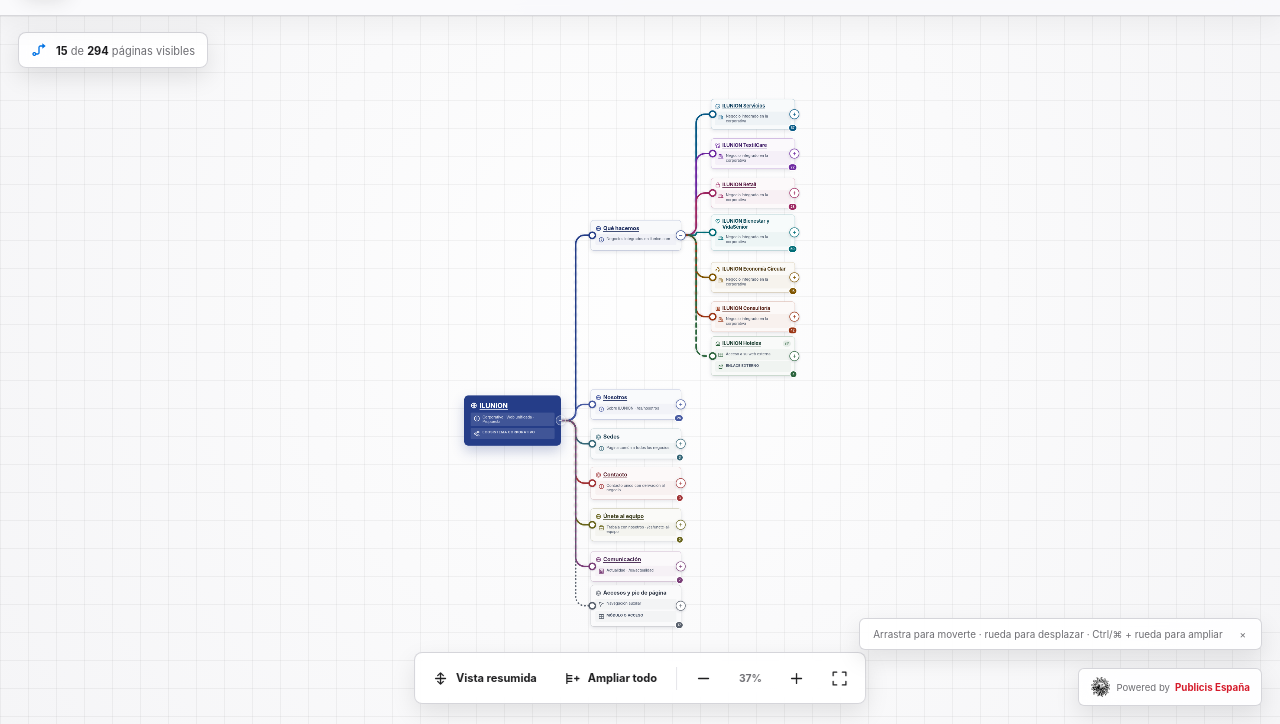
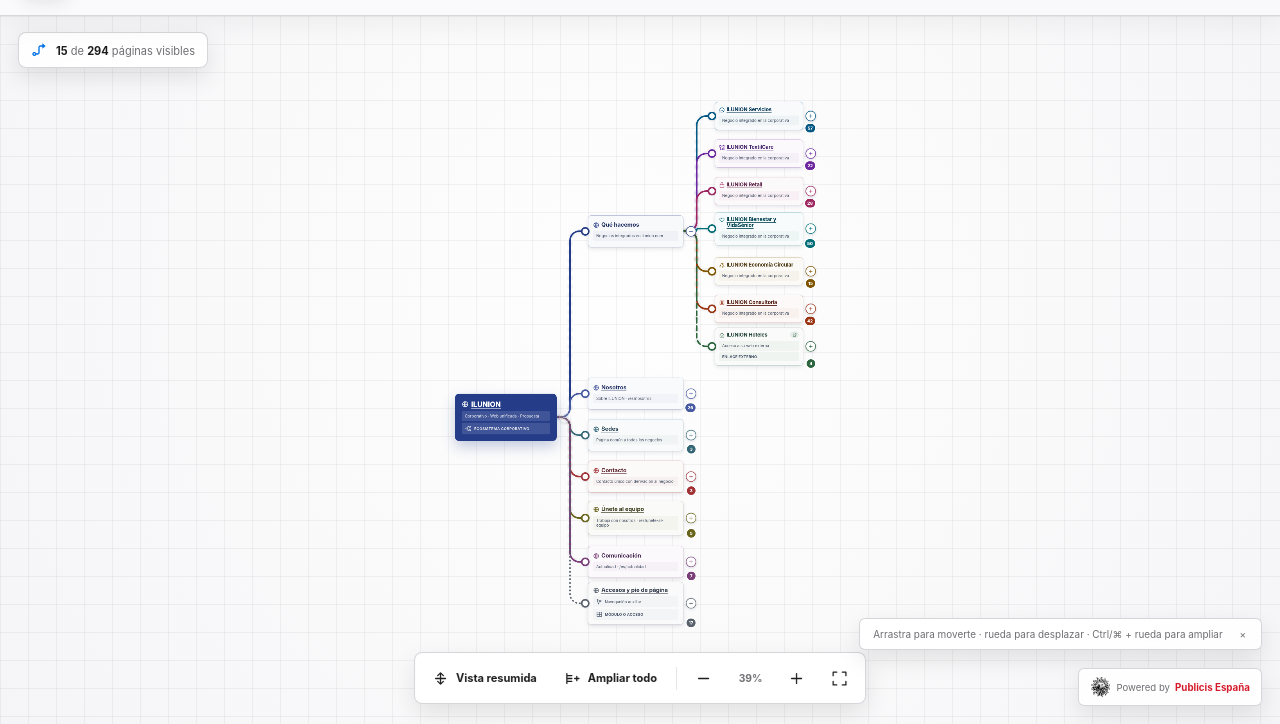
Before and after one commit to esanchezhuertas-ux/-ilunion-arquitectura-interactiva, a plain HTML site: page index.html in a window 1280 px wide. Shown: the part 76-800 px from the top of the page. Drawn offline with Linux system fonts and the light colour scheme.

Commit message:
Corregir iconos, etiquetas y separación de nodos

```diff
--- a/app.js
+++ b/app.js
@@ -127,6 +127,7 @@
 };
 
 const SVG_NS = "http://www.w3.org/2000/svg";
+const NODE_PORT_OFFSET = 12;
 const normalize = (value) => String(value || "")
   .normalize("NFD")
   .replace(/[\u0300-\u036f]/g, "")
@@ -562,7 +563,7 @@
   const c = child.layout;
   const startX = p.x + p.width;
   const startY = p.y;
-  const endX = c.x;
+  const endX = c.x - NODE_PORT_OFFSET;
   const endY = c.y;
   const railX = startX + (endX - startX) / 2;
   const verticalDistance = Math.abs(endY - startY);
@@ -596,7 +597,7 @@
       { x: startX, y: startY + 32 },
       { x: railX, y: startY + 32 },
       { x: railX, y: c.y },
-      { x: c.x, y: c.y }
+      { x: c.x - NODE_PORT_OFFSET, y: c.y }
     ], 16);
   }
 
@@ -676,7 +677,7 @@
         const type = connectorType(child);
         const d = roundedOrthogonalPath([
           { x: railX, y: child.layout.y },
-          { x: child.layout.x, y: child.layout.y }
+          { x: child.layout.x - NODE_PORT_OFFSET, y: child.layout.y }
         ]);
         const baseClass = `connector connector-base${type === "solid" ? "" : ` base-${type}`}`;
         const flowClass = `connector connector-flow${type === "solid" ? "" : ` flow-${type}`}`;
@@ -744,25 +745,35 @@
   window: "window.svg"
 });
 
+function isUrlOrNavigationDetail(value) {
+  const raw = String(value || "");
+  const text = normalize(raw);
+  const containsUrlOrRoute = /https?:\/\/|www\.|(?:^|\s)[a-z0-9-]+(?:\.[a-z0-9-]+)+(?:\/|\s|$)|(?:^|[\s·])\/(?:[a-z0-9-]+\/?)+/i.test(raw);
+  const containsBreadcrumb = /[›→]/.test(raw);
+  const sharedNavigationCopy = /negocios? integrados? en (?:la corporativa|ilunion\.com)|acceso (?:a|al) empleo corporativo|empleo en la corporativa|referencia actual|url provisional/.test(text);
+  return containsUrlOrRoute || containsBreadcrumb || sharedNavigationCopy;
+}
+
+function isPdfDetail(value) {
+  return /^(?:\d+\s+documentos?\s+)?pdf$/.test(normalize(value));
+}
+
 function contextualIconKind(value) {
   const text = normalize(value);
+  if (isUrlOrNavigationDetail(value) || isPdfDetail(value)) return null;
   if (/\bpdf\b/.test(text)) return "pdf";
   if (/plantilla/.test(text)) return "template";
   if (/app store|google play|descarga en|aplicacion movil|aplicación móvil/.test(text)) return "mobile";
-  if (/empleo|trabaja con nosotros|unete al equipo/.test(text)) return "briefcase";
+  if (/^modulo\b|misma pagina|misma página/.test(text)) return "module";
   if (/formulario|negocio seleccionado/.test(text)) return "form";
   if (/repositorio|documentacion|documentación|catalogo|catálogo/.test(text)) return "archive";
   if (/blog|noticias|actualidad|contenido filtrado/.test(text)) return "article";
-  if (/negocio integrado|rama de negocio/.test(text)) return "business";
   if (/sede|mapa de|filtro|clinica|clínica|centro de dia|centro de día/.test(text)) return "location";
-  if (/navegacion|navegación|accesos a contenidos comunes/.test(text)) return "navigation";
+  if (/navegacion|navegación/.test(text)) return "navigation";
   if (/apertura en capa/.test(text)) return "window";
   if (/detalle en capa/.test(text)) return "layer";
-  if (/modulo|módulo|misma pagina|misma página|acceso/.test(text)) return "module";
-  if (/referencia actual|url provisional/.test(text)) return "link";
-  if (/enlace externo/.test(text)) return "external";
   if (/ecosistema corporativo/.test(text)) return "ecosystem";
-  return "description";
+  return null;
 }
 
 function createContextIcon(kind) {
@@ -774,10 +785,16 @@
   return icon;
 }
 
-function createDetailRow(tagName, className, value, node) {
+function createDetailRow(tagName, className, value) {
   const row = document.createElement(tagName);
   row.className = `${className} node-detail-row`;
-  row.append(createContextIcon(contextualIconKind(value)));
+  const iconKind = contextualIconKind(value);
+  if (iconKind) {
+    row.append(createContextIcon(iconKind));
+  } else {
+    row.classList.add("without-context-icon");
+  }
+  if (isPdfDetail(value)) row.classList.add("pdf-detail");
   const text = document.createElement("span");
   text.className = "node-detail-text";
   text.textContent = value;
@@ -897,7 +914,10 @@
     file.title = "Documento PDF";
     file.setAttribute("role", "img");
     file.setAttribute("aria-label", "Documento PDF");
-    file.append(createContextIcon("pdf"));
+    const fileLabel = document.createElement("span");
+    fileLabel.className = "file-mark-label";
+    fileLabel.textContent = "PDF";
+    file.append(createContextIcon("pdf"), fileLabel);
     topLine.append(file);
   }
 
@@ -922,13 +942,13 @@
   if (details) details.className = "node-details";
 
   if (node.subtitle && details) {
-    const subtitle = createDetailRow("p", "node-subtitle", node.subtitle, node);
+    const subtitle = createDetailRow("p", "node-subtitle", node.subtitle);
     details.append(subtitle);
   }
 
   const meta = metaLabel(node);
   if (meta && details) {
-    const metaElement = createDetailRow("span", "node-meta", meta, node);
+    const metaElement = createDetailRow("span", "node-meta", meta);
     details.append(metaElement);
   }
 
--- a/index.html
+++ b/index.html
@@ -10,7 +10,7 @@
     />
     <title>Propuesta Arquitectura ILUNION</title>
     <link rel="icon" href="./ilunion-symbol.png" type="image/png" />
-    <link rel="stylesheet" href="./styles.css?v=57" />
+    <link rel="stylesheet" href="./styles.css?v=58" />
   </head>
   <body>
     <div class="app-shell">
@@ -248,6 +248,6 @@
       </div>
       <noscript>Esta visualización necesita JavaScript para mostrar y plegar las ramas.</noscript>
     </div>
-    <script src="./app.js?v=57" defer></script>
+    <script src="./app.js?v=58" defer></script>
   </body>
 </html>
--- a/styles.css
+++ b/styles.css
@@ -439,10 +439,10 @@
   content: "";
   position: absolute;
   z-index: 3;
-  left: -7px;
+  left: -19px;
   top: 50%;
-  width: 13px;
-  height: 13px;
+  width: 14px;
+  height: 14px;
   transform: translateY(-50%);
   border: 4px solid var(--node-color);
   border-radius: 50%;
@@ -613,15 +613,26 @@
   display: inline-flex;
   align-items: center;
   justify-content: center;
-  width: calc(var(--context-icon-size) + 6px);
+  width: auto;
+  min-width: calc(var(--context-icon-size) + 22px);
   height: calc(var(--context-icon-size) + 6px);
+  padding: 0 6px;
+  gap: 4px;
   border-radius: var(--radius-micro);
   color: var(--node-color);
   background: color-mix(in srgb, var(--node-color), white 86%);
-  font-size: 0.65rem;
-  font-weight: 800;
+  border: 1px solid color-mix(in srgb, var(--node-color), white 68%);
+  font-size: 0.54rem;
+  font-weight: 780;
+  letter-spacing: .04em;
 }
-.file-mark { padding: 0; font-size: .54rem; }
+.file-mark .context-icon {
+  width: calc(var(--context-icon-size) - 2px);
+  height: calc(var(--context-icon-size) - 2px);
+  margin: 0;
+  color: currentColor;
+}
+.file-mark-label { line-height: 1; }
 .external-link-mark {
   width: 1.35em;
   height: 1.05em;
@@ -652,7 +663,7 @@
   margin: 0;
   padding: 6px 8px;
   display: flex;
-  align-items: flex-start;
+  align-items: center;
   gap: 6px;
   border-radius: var(--radius-micro);
   background: color-mix(in srgb, var(--node-color), white 93%);
@@ -662,8 +673,8 @@
   width: var(--context-icon-size);
   height: var(--context-icon-size);
   flex: 0 0 auto;
-  margin-top: 1px;
-  color: var(--node-color);
+  margin-top: 0;
+  color: currentColor;
   background: currentColor;
   -webkit-mask: var(--context-icon) center / contain no-repeat;
   mask: var(--context-icon) center / contain no-repeat;
@@ -693,7 +704,12 @@
   color: rgba(255,255,255,.88);
   background: rgba(255,255,255,.12);
 }
-.depth-0 .context-icon { color: rgba(255,255,255,.92); }
+.depth-0 .context-icon { color: currentColor; }
+
+.node-detail-row.pdf-detail {
+  font-weight: 720;
+  letter-spacing: .045em;
+}
 
 .depth-4 .node-detail-row,
 .depth-5 .node-detail-row,
@@ -714,7 +730,7 @@
 .toggle-branch {
   position: absolute;
   z-index: 3;
-  right: -13px;
+  right: -34px;
   top: 50%;
   width: 27px;
   height: 27px;
@@ -743,19 +759,19 @@
 .toggle-branch .toggle-icon-subtract { --toggle-icon: url("./icons/ui/subtract-line.svg"); }
 .child-count {
   position: absolute;
-  right: -7px;
-  bottom: -7px;
-  min-width: 20px;
-  height: 20px;
-  padding: 0 5px;
+  right: -34px;
+  bottom: -9px;
+  min-width: 26px;
+  height: 26px;
+  padding: 0 6px;
   display: grid;
   place-items: center;
   border: 2px solid #fff;
   border-radius: 999px;
   color: #fff;
   background: var(--node-color);
-  font-size: .53rem;
-  font-weight: 750;
+  font-size: .68rem;
+  font-weight: 780;
 }
 
 .map-node.annotation-node {
@@ -1238,11 +1254,18 @@
   .map-meta { top: 10px; left: max(10px, env(safe-area-inset-left, 0px)); }
   .minimap { display: none; }
   .toggle-branch {
-    right: -21px;
+    right: -50px;
     width: 42px;
     height: 42px;
   }
   .toggle-branch .toggle-icon { width: 18px; height: 18px; }
+  .child-count {
+    right: -43px;
+    bottom: -10px;
+    min-width: 28px;
+    height: 28px;
+    font-size: .72rem;
+  }
   .legend-panel {
     right: max(12px, env(safe-area-inset-right, 0px));
     bottom: max(12px, env(safe-area-inset-bottom, 0px));
```
